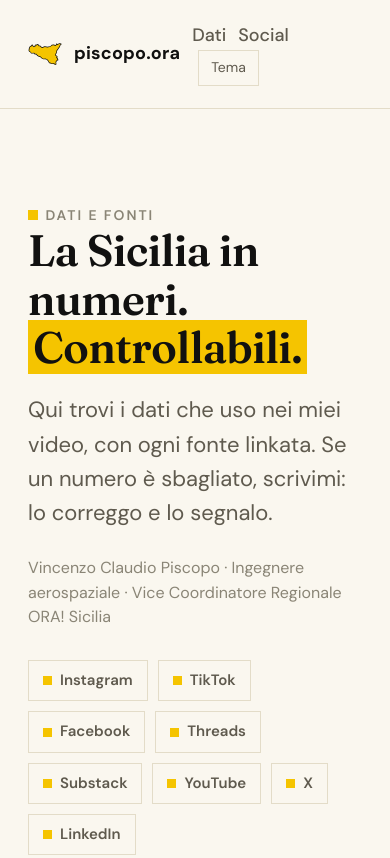
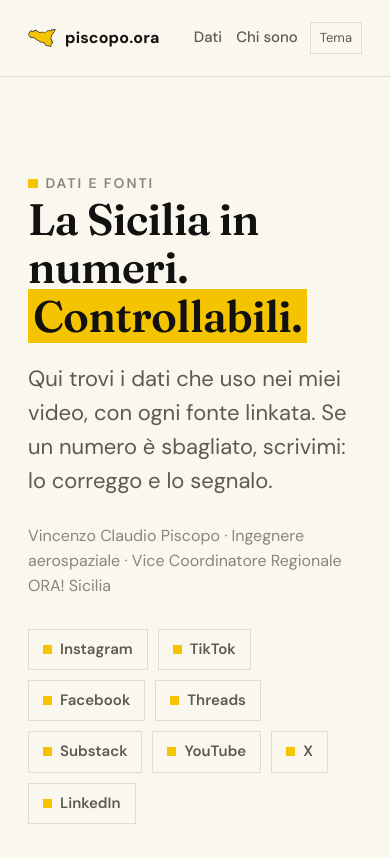
Before and after one commit to piscopo-ora/piscopo-ora.github.io, a plain HTML site: page index.html in a window 390 px wide. Shown: the top 858 px of the page. Drawn offline with Linux system fonts and the light colour scheme.

Commit message:
Social solo in un punto della home; voce Chi sono verso il sito personale; menu mobile su una riga
Co-Authored-By: Claude Opus 5.5 <noreply@anthropic.com>
Claude-Session: https://claude.ai/code/session_01XZP3ukfr5gvRH1XYhBSDst

```diff
--- a/assets/site.css
+++ b/assets/site.css
@@ -26,6 +26,7 @@ a{color:inherit}
 .brand{font-weight:700;text-decoration:none;letter-spacing:.01em;display:inline-flex;align-items:center;gap:12px}
 .brand-ico{width:34px;height:34px;display:block;transition:transform .3s cubic-bezier(.2,.8,.2,1)}
 .brand:hover .brand-ico{transform:rotate(-6deg) scale(1.08)}
+.top nav{display:flex;align-items:center;white-space:nowrap}
 .top nav a{margin-left:22px;text-decoration:none;color:var(--sub);font-weight:500}
 .top nav a:hover{color:var(--ink)}
 .tbtn{background:none;border:1px solid var(--line);color:var(--sub);font:inherit;font-size:14px;padding:6px 12px;cursor:pointer;margin-left:18px}
@@ -144,7 +145,9 @@ body.video .vhint{display:block}
   .split{grid-template-columns:1fr}.split .vs{display:none}
   .tl{grid-auto-flow:row}.tl:before{display:none}
   .bar{grid-template-columns:90px 1fr 70px;gap:10px}.bar .v{font-size:18px}
-  .top nav a{margin-left:12px}.top nav a[href*="video"]{display:none}
+  .top nav a{margin-left:14px;font-size:15px}.top nav a[href*="video"],.top nav a[href="#social"]{display:none}
+  .tbtn{margin-left:12px;font-size:13px;padding:5px 9px}
+  .brand{gap:9px;font-size:16px}.brand-ico{width:28px;height:28px}
 }
 
 
--- a/index.html
+++ b/index.html
@@ -14,7 +14,7 @@
 </head>
 <body>
 <div class="wrap top"><a class="brand" href="./"><img class="brand-ico" src="assets/favicon.svg" alt="" width="34" height="34">piscopo.ora</a>
-<nav><a href="#dati">Dati</a><a href="#social">Social</a><button class="tbtn" onclick="toggleTheme()">Tema</button></nav></div>
+<nav><a href="#dati">Dati</a><a href="#social">Social</a><a href="https://piscopovincenzoclaudio.github.io" target="_blank" rel="noopener">Chi sono</a><button class="tbtn" onclick="toggleTheme()">Tema</button></nav></div>
 <main>
  <section class="hero wrap">
   <div class="label"><span class="sq"></span>Dati e fonti</div>
@@ -28,7 +28,7 @@
   <div class="cards" id="cards"></div>
  </section>
 </main>
-<footer><div class="wrap">Vincenzo Claudio Piscopo · Ogni dato ha la sua fonte.<div class="social"><a href="https://www.instagram.com/piscopo.ora/" target="_blank" rel="noopener">Instagram</a><a href="https://www.tiktok.com/@piscopo.ora" target="_blank" rel="noopener">TikTok</a><a href="https://www.facebook.com/orapiscopo" target="_blank" rel="noopener">Facebook</a><a href="https://www.threads.com/@piscopo.ora" target="_blank" rel="noopener">Threads</a><a href="https://substack.com/@vincenzoclaudiopiscopo" target="_blank" rel="noopener">Substack</a><a href="https://www.youtube.com/@VincenzoClaudio_Piscopo" target="_blank" rel="noopener">YouTube</a><a href="https://x.com/piscopoora" target="_blank" rel="noopener">X</a><a href="https://www.linkedin.com/in/vincenzoclaudiopiscopo" target="_blank" rel="noopener">LinkedIn</a></div></div></footer>
+<footer><div class="wrap">Vincenzo Claudio Piscopo · Ogni dato ha la sua fonte.</div></footer>
 <script>
 window.toggleTheme=()=>{const t=document.documentElement.dataset.theme==='scuro'?'chiaro':'scuro';document.documentElement.dataset.theme=t;try{localStorage.setItem('tema',t)}catch(e){}};
 const esc=s=>String(s??'').replace(/[&<>"']/g,c=>({'&':'&amp;','<':'&lt;','>':'&gt;','"':'&quot;',"'":'&#39;'}[c]));
```
Also changed, not shown: dati/_template.html (+1 -1 lines).
